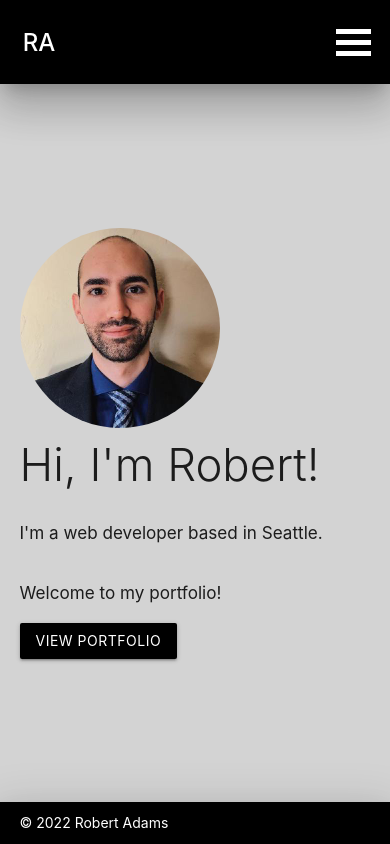
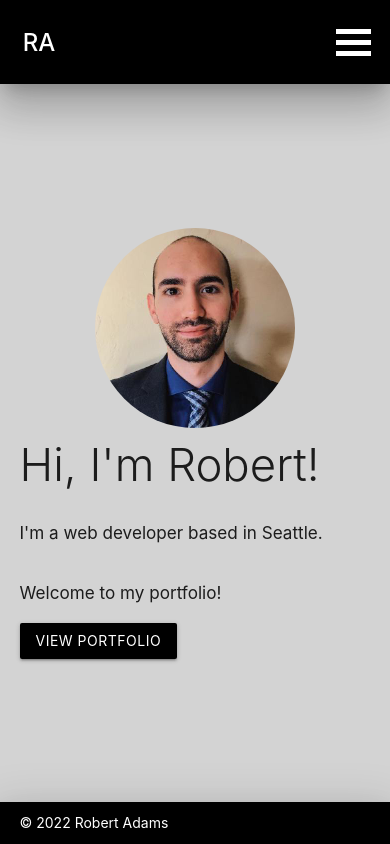
Before and after one commit to comatosino/comatosino.github.io, a React (Create React App) app: page / in a window 390 px wide. Built offline with nearby package versions, Linux system fonts and the light colour scheme.

Commit message:
added class to center avatar on small screens

```diff
--- a/src/pages/Intro/Intro.js
+++ b/src/pages/Intro/Intro.js
@@ -1,14 +1,12 @@
+import "./Intro.css";
+import Avatar from "./images/avatar.jpg";
 import React from "react";
 
-import "./Intro.css";
-
-import Avatar from "./images/avatar.jpg";
-
-export default function Intro() {
+const Intro = () => {
   return (
     <section id="intro">
       <div className="container myContainer">
-      <img src={Avatar} alt="avatar" className="circle" width="200px" />
+        <img src={Avatar} alt="avatar" className="my-avatar circle" width="200px" />
         <h1 className="page-header light">Hi, I'm Robert!</h1>
         <div className="divider z-depth-1"></div>
         <p className="flow-text">I'm a web developer based in Seattle.</p>
@@ -19,4 +17,6 @@ export default function Intro() {
       </div>
     </section>
   );
-}
+};
+
+export default Intro;
```
